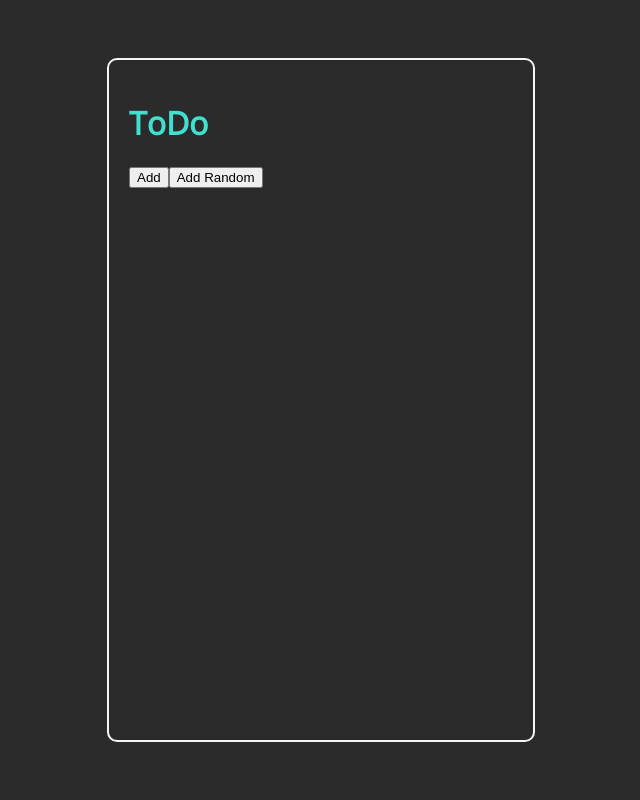
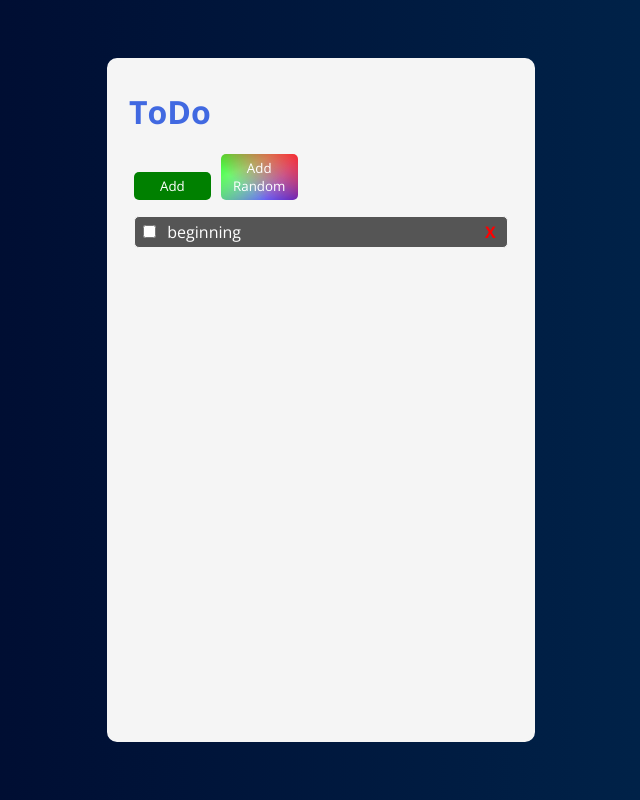
Before and after one commit to TimS27/react_todo_app, a React (Create React App) app: page / in a window 1280 px wide. Shown: the whole page, without its empty margins (319-959 px from the left). Built offline with nearby package versions, Linux system fonts and the light colour scheme.

Commit message:
added/fixed remove and status functionality added styles

```diff
--- a/public/index.html
+++ b/public/index.html
@@ -5,14 +5,11 @@
     <link rel="shortcut icon" href="favicon_todo.png" type="image/x-icon" />
     <meta name="viewport" content="width=device-width, initial-scale=1" />
     <meta name="theme-color" content="#000000" />
-    <meta
-      name="description"
-      content="React ToDo App managing state with Redux"
-    />
+    <meta name="description" content="React ToDo App managing state with Redux" />
     <link rel="preconnect" href="https://fonts.googleapis.com" />
     <link rel="preconnect" href="https://fonts.gstatic.com" crossorigin />
     <link
-      href="https://fonts.googleapis.com/css2?family=Open+Sans:wght@300&display=swap"
+      href="https://fonts.googleapis.com/css2?family=Open+Sans:wght@300;700&display=swap"
       rel="stylesheet"
     />
 
--- a/src/App.css
+++ b/src/App.css
@@ -4,9 +4,14 @@
   padding: 20px;
   border: 2px solid whitesmoke;
   border-radius: 10px;
+  background-color: whitesmoke;
 }
 
 h1 {
   font-family: "Open Sans", sans-serif;
-  color: turquoise;
+  color: royalblue;
 }
+
+span {
+  font-family: "Open Sans", sans-serif;
+}
--- a/src/features/todos/List.js
+++ b/src/features/todos/List.js
@@ -7,9 +7,7 @@ export default function List() {
   const todos = useSelector((state) => state.todo.todos);
   //const dispatch = useDispatch();
 
-  const listItems = todos.map((todo) => (
-    <ListItem key={todo.id} name={todo.name} />
-  ));
+  const listItems = todos.map((todo) => <ListItem key={todo.id} id={todo.id} name={todo.name} status={todo.status} />);
 
   return <ul>{listItems}</ul>;
 }
--- /dev/null
+++ b/src/features/todos/ListItem.css
@@ -0,0 +1,27 @@
+li {
+  list-style: none;
+  background-color: rgb(85, 85, 85);
+  border: 1px solid whitesmoke;
+  border-radius: 5px;
+  margin: 5px;
+  padding: 4px;
+}
+
+li.checked {
+  background-color: green;
+}
+
+span.checked {
+  text-decoration: line-through;
+}
+
+.description {
+  color: white;
+}
+
+.delete {
+  color: red;
+  font-weight: bold;
+  float: right;
+  margin-right: 2%;
+}
--- a/src/features/todos/ListItem.js
+++ b/src/features/todos/ListItem.js
@@ -1,13 +1,22 @@
-import { remove } from "./todoSlice";
+import { remove, done } from "./todoSlice";
 import { useSelector, useDispatch } from "react-redux";
+import "./ListItem.css";
 
 export default function ListItem(props) {
   //const todos = useSelector((state) => state.todo.todos);
   const dispatch = useDispatch();
 
   return (
-    <li>
-      {props.name} <span onClick={() => dispatch(remove())}>X</span>
+    <li className={props.status == true ? "checked" : null}>
+      <input type='checkbox' onClick={() => dispatch(done(props.id))} />
+      <span>&nbsp;&nbsp;</span>
+      <span className={props.status == true ? "checked description" : "description"}>
+        {props.name}
+      </span>
+      <span>&nbsp;&nbsp;</span>
+      <span className='delete' onClick={() => dispatch(remove(props.id))}>
+        X
+      </span>
     </li>
   );
 }
--- /dev/null
+++ b/src/features/todos/Todo.css
@@ -0,0 +1,25 @@
+h1 {
+  margin-top: 10px;
+}
+
+ul {
+  padding-left: 0;
+}
+
+button {
+  color: white;
+  background-color: green;
+  font-family: "Open Sans", sans-serif;
+  padding: 5px;
+  margin-left: 5px;
+  margin-right: 5px;
+  border: 0px;
+  border-radius: 5px;
+  width: 20%;
+}
+
+.random {
+  background: linear-gradient(217deg, rgba(255, 0, 0, 0.8), rgba(255, 0, 0, 0) 70.71%),
+    linear-gradient(127deg, rgba(0, 255, 0, 0.8), rgba(0, 255, 0, 0) 70.71%),
+    linear-gradient(336deg, rgba(0, 0, 255, 0.8), rgba(0, 0, 255, 0) 70.71%);
+}
--- a/src/features/todos/Todo.js
+++ b/src/features/todos/Todo.js
@@ -1,21 +1,19 @@
-import { useDispatch } from "react-redux";
+import { useSelector, useDispatch } from "react-redux";
 import { add, addRandom } from "./todoSlice";
 import List from "./List";
+import "./Todo.css";
 
 export function Todo() {
-  //const todos = useSelector((state) => state.todo.todos);
+  const todos = useSelector((state) => state.todo.todos);
   const dispatch = useDispatch();
-  //console.log(todos);
+  console.log(todos);
   return (
     <div>
       <button aria-label='Add Todo' onClick={() => dispatch(add())}>
         Add
       </button>
 
-      <button
-        aria-label='Add Random Todo'
-        onClick={() => dispatch(addRandom())}
-      >
+      <button className='random' aria-label='Add Random Todo' onClick={() => dispatch(addRandom())}>
         Add Random
       </button>
       <List />
--- a/src/features/todos/todoSlice.js
+++ b/src/features/todos/todoSlice.js
@@ -4,23 +4,57 @@ import { createSlice } from "@reduxjs/toolkit";
 export const todoSlice = createSlice({
   name: "todo",
   initialState: {
-    todos: [],
+    todos: [{ id: 1, name: "beginning", status: false }],
   },
+
   reducers: {
+    // Redux Toolkit allows to write "mutating" logic in reducers without actually mutating.
+
     add: (state) => {
-      // Redux Toolkit allows to write "mutating" logic in reducers without actually mutating.
-      state.todos.push({ id: state.todos.length + 1, name: "test" });
+      if (state.todos.length === 0) {
+        state.todos.push({
+          id: 1,
+          name: "test",
+          status: false,
+        });
+      } else {
+        state.todos.push({
+          id: state.todos[state.todos.length - 1].id + 1, //id of pushed todo obj is previous id + 1
+          name: "test",
+          status: false,
+        });
+      }
     },
     addRandom: (state) => {
-      state.todos.push({ id: state.todos.length + 1, name: "random" });
+      state.todos.push({
+        id: state.todos[state.todos.length - 1].id + 1,
+        name: "random",
+        status: false,
+      });
     },
-    remove: (state) => {
-      state.todos.pop();
+    remove: (state, id) => {
+      //find index of todo object that will be deleted in todos array
+      let ids = [];
+      for (let i = 0; i < state.todos.length; i++) {
+        ids += state.todos[i].id;
+      }
+      //delete object with correct id
+      state.todos.splice(ids.indexOf(id.payload), 1);
+      console.log(id.payload);
+    },
+    done: (state, id) => {
+      //find index of todo object that will be deleted in todos array
+      let ids = [];
+      for (let i = 0; i < state.todos.length; i++) {
+        ids += state.todos[i].id;
+      }
+      //change status property of object with correct id
+      state.todos[ids.indexOf(id.payload)].status = !state.todos[ids.indexOf(id.payload)].status;
     },
   },
 });
 
 // Action creators are generated for each case reducer function
-export const { add, addRandom, remove } = todoSlice.actions;
+export const { add, addRandom, remove, done } = todoSlice.actions;
 
 export default todoSlice.reducer;
--- a/src/index.css
+++ b/src/index.css
@@ -1,17 +1,22 @@
 body {
   margin: 0;
-  font-family: -apple-system, BlinkMacSystemFont, "Segoe UI", "Roboto", "Oxygen",
-    "Ubuntu", "Cantarell", "Fira Sans", "Droid Sans", "Helvetica Neue",
-    sans-serif;
+  font-family: -apple-system, BlinkMacSystemFont, "Segoe UI", "Roboto", "Oxygen", "Ubuntu",
+    "Cantarell", "Fira Sans", "Droid Sans", "Helvetica Neue", sans-serif;
   -webkit-font-smoothing: antialiased;
   -moz-osx-font-smoothing: grayscale;
-  background-color: rgb(43, 43, 43);
+  background: #000428; /* fallback for old browsers */
+  background: -webkit-linear-gradient(to right, #000428, #004e92); /* Chrome 10-25, Safari 5.1-6 */
+  background: linear-gradient(
+    to right,
+    #000428,
+    #002c53
+  ); /* W3C, IE 10+/ Edge, Firefox 16+, Chrome 26+, Opera 12+, Safari 7+ */
+
   height: 100vh;
 }
 
 code {
-  font-family: source-code-pro, Menlo, Monaco, Consolas, "Courier New",
-    monospace;
+  font-family: source-code-pro, Menlo, Monaco, Consolas, "Courier New", monospace;
 }
 
 #root {
```
